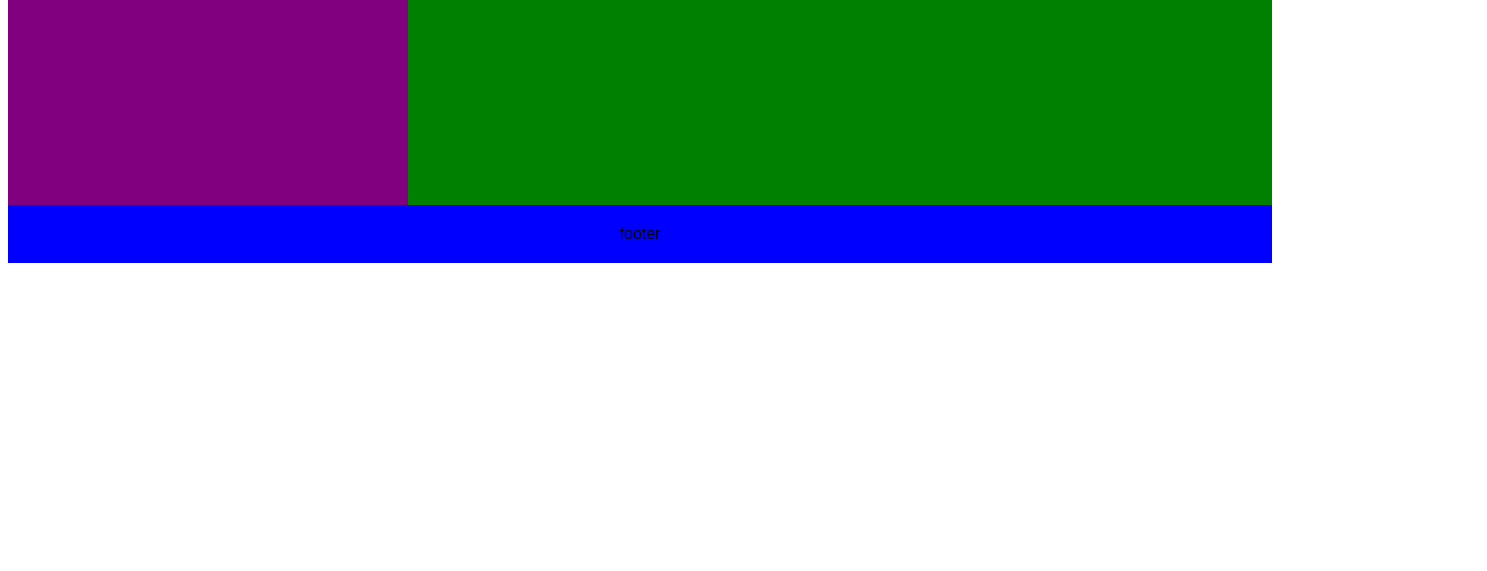
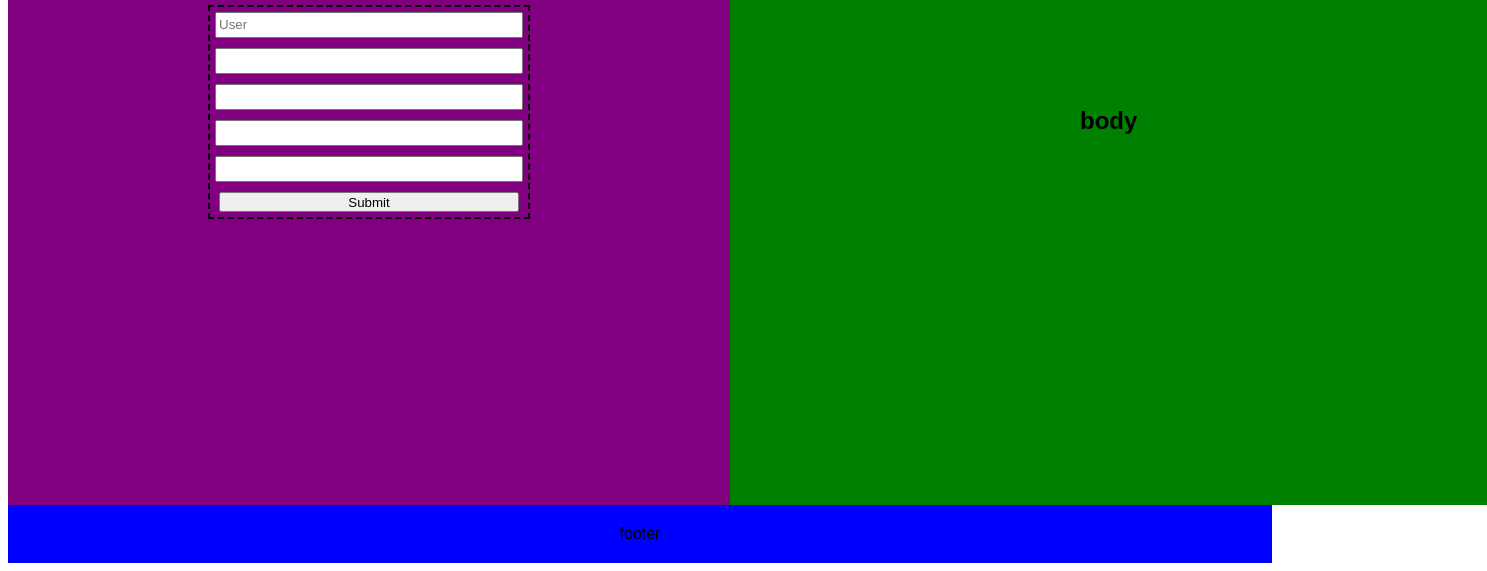
Before and after one commit to jonathan470/13365-252-The_Bloodline, a plain HTML site: page Sesion 4/landing/index.html in a window 1280 px wide. Shown: the part 391-962 px from the top of the page, 1487 px wide, since content can reach past the window. Before the commit the page ends 800 px from the top, so only its background shows below. Drawn offline with Linux system fonts and the light colour scheme.

Commit message:
trabajo semana 4

```diff
--- a/Sesion 4/landing/index.html
+++ b/Sesion 4/landing/index.html
@@ -3,7 +3,7 @@
 <head>
     <meta charset="UTF-8">
     <meta name="viewport" content="width= , initial-scale=1.0">
-    <link rel="stylesheet" href="styles.css">
+    <link rel="stylesheet" href="styles.css ">
     <title>Document</title>
 </head>
 <body>
@@ -12,6 +12,14 @@
         <div class="content">
             <nav>
                 <h2>Navbar</h2>
+                <form>
+                    <input type="text" placeholder="User">
+                    <input type="text">
+                    <input type="text">
+                    <input type="text">
+                    <input type="text">
+                    <input type="submit">
+                </form>
             </nav>
             <main>
                 <h2>body</h2>
--- a/Sesion 4/landing/styles.css
+++ b/Sesion 4/landing/styles.css
@@ -21,17 +21,28 @@ body {
 
 nav {
     background: purple;
-    padding: 100px;
-    width: 200px;
+    padding: 200px;
+    text-align: center;
+
 }
 
 main {
     background: green;
-    padding: 200px;
+    padding: 350px;
     flex: 1;
+    text-align: center;
 }
 .footer {
     background: blue;
     padding: 20px;
     text-align: center;
 }
+
+input {
+    width: 300px;
+    height: 20px;
+    margin: 5px;
+}
+form{
+    border: 2px dashed black;
+}
```
